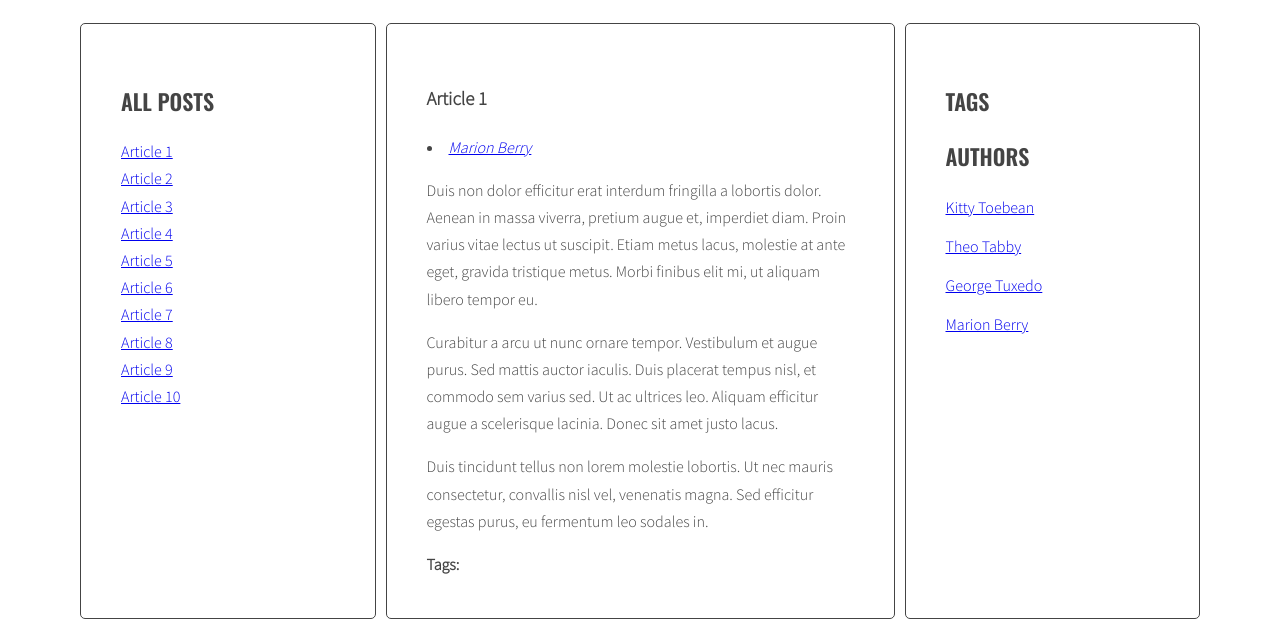
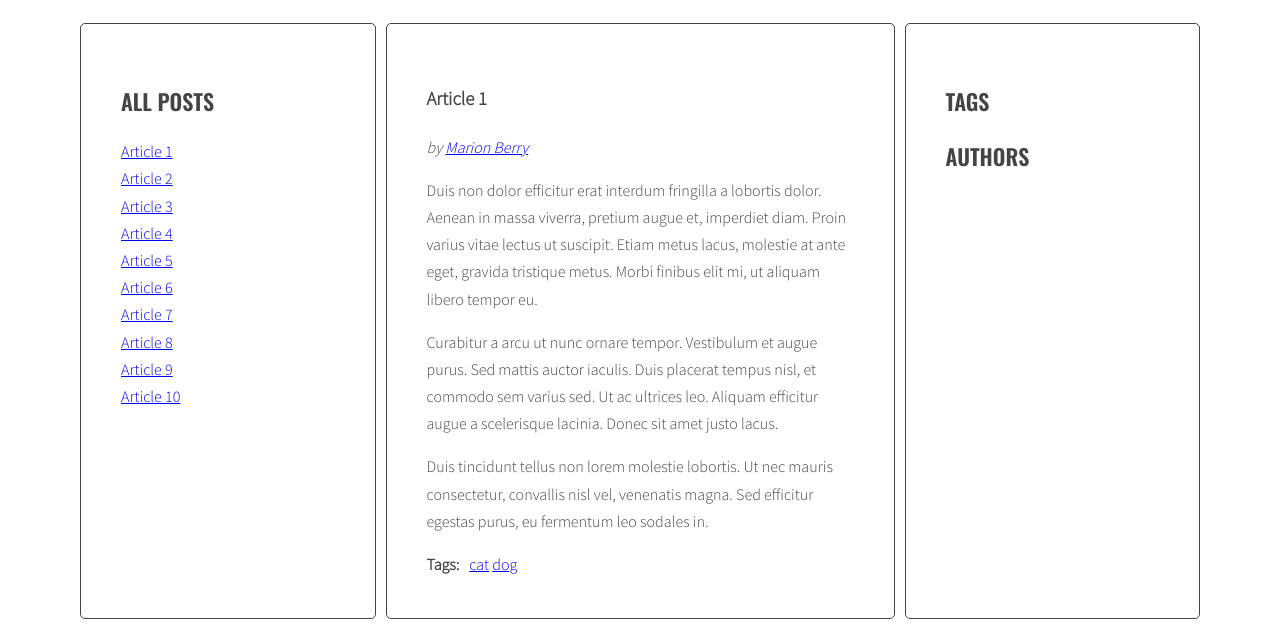
Before and after one commit to kruszyn89/javascript-blog, a website: page index.html in a window 1280 px wide. Shown: the part 220-847 px from the top of the page. Drawn offline with nearby package versions, Linux system fonts and the light colour scheme.

Commit message:
generateAuthors v2 final

```diff
--- a/index.html
+++ b/index.html
@@ -6,6 +6,7 @@
 	<link rel="stylesheet" href="https://use.fontawesome.com/releases/v5.5.0/css/all.css">
 	<link rel="stylesheet" href="css/style.css">
 </head>
+
 <body>
     <div class="blog">
         <div class="container">
@@ -14,7 +15,6 @@
             <aside class="sidebar">
               <h2 class="section-title">All posts</h2>
               <ul class="list titles">
-
               </ul>
             </aside>
             <section class="posts">
@@ -184,26 +184,6 @@
               </ul>
               <h2 class="section-title">Authors</h2>
               <ul class="list authors">
-                <li>
-                  <a href="#">
-                    <span class="author-name">Kitty Toebean</span>
-                  </a>
-                </li>
-                <li>
-                  <a href="#">
-                    <span class="author-name">Theo Tabby</span>
-                  </a>
-                </li>
-                <li>
-                  <a href="#">
-                    <span class="author-name">George Tuxedo</span>
-                  </a>
-                </li>
-                <li>
-                  <a href="#">
-                    <span class="author-name">Marion Berry</span>
-                  </a>
-                </li>
               </ul>
             </aside>
           </main>
--- a/js/script.js
+++ b/js/script.js
@@ -1,24 +1,13 @@
 {
   'use strict';
 
-
-  /* General */
-  const optArticleSelector = '.post',
-    optTitleSelector = '.post-title',
-    optArticleAuthorSelector = '.post-author',
-    optTitleListSelector = '.titles',
-    optArticleTagsSelector = '.post-tags .list';
-
-
-
-  /* Article reflection after*/
+  /* Generate Title Click Handler [DONE] */
 
   const titleClickHandler = function (event) {
     event.preventDefault();
     const clickedElement = this;
 
     /* [DONE] remove class 'active' from all article links  */
-
     const activeLinks = document.querySelectorAll('.titles a.active');
 
     for (let activeLink of activeLinks) {
@@ -26,40 +15,42 @@
     }
 
     /* [DONE]  add class 'active' to the clicked link */
-
     clickedElement.classList.add('active');
 
     /* [DONE] remove class 'active' from all articles */
-    const activeArticles = document.querySelectorAll('.posts .active');
+    const activeArticles = document.querySelectorAll('.posts.active');
 
     for (let activeArticle of activeArticles) {
       activeArticle.classList.remove('active');
     }
 
     /* [DONE] get 'href' attribute from the clicked link */
-
     const articleSelector = clickedElement.getAttribute('href');
 
     /* [DONE] find the correct article using the selector (value of 'href' attribute) */
-
-    const targetArticle = document.querySelector(articleSelector);
+    const clickedArticle = document.querySelector(articleSelector);
 
     /* [DONE] add class 'active' to the correct article */
-
-    targetArticle.classList.add('active');
+    clickedArticle.classList.add('active');
 
   };
 
   /* Generate Title List */
 
+  const optArticleSelector = '.post';
+  const optTitleSelector = '.post-title';
+  const optArticleAuthorSelector = '.post-author';
+  const optTitleListSelector = '.titles';
+  const optArticleTagsSelector = '.post-tags .list';
+
   const generateTitleLinks = function (customSelector = '') {
+
     /* remove contents of titleList */
     const titleList = document.querySelector(optTitleListSelector);
     titleList.innerHTML = '';
     // console.log('pokaz:', generateTitleLinks);
 
     /* for each article */
-
     const articles = document.querySelectorAll(optArticleSelector + customSelector);
     // console.log('pokaz: ', articles);
     let html = '';
@@ -67,21 +58,18 @@
     for (let article of articles) {
 
       /* get the article id */
-
       const articleID = article.getAttribute('id');
 
       /* find the title element */
       /* get the title from the title element */
-
       const articleTitle = article.querySelector(optTitleSelector).innerHTML;
 
       /* create HTML of the link */
-
       const linkHTML = '<li><a href="#' + articleID + '"><span>' + articleTitle + '</span></a></li>';
+      console.log(linkHTML);
 
 
       /* insert link into titleList */
-
       html = html + linkHTML;
     }
     titleList.innerHTML = html;
@@ -93,8 +81,7 @@
     link.addEventListener('click', titleClickHandler);
   }
 
-
-  /* Generate Authors */
+  /* Generate Authors [DONE] */
 
   const generateAuthors = function () {
 
@@ -106,7 +93,7 @@
     for (let article of articles) {
 
       /* [DONE] find tags wrapper */
-      const authorList = article.querySelector(optArticleAuthorSelector);
+      const titleList = article.querySelector(optArticleAuthorSelector);
 
       /* make html variable with empty string */
       let html = '';
@@ -115,14 +102,15 @@
       const authorTags = article.getAttribute('data-author');
 
       /* generate HTML of the link */
-      const authorLinkHTML = '<li><a href="#data-author ' + authorTags + '"><span>' + authorTags + '</span></a></li>';
+      const authorLinkHTML = '<span>by </span><a href="#author-' + authorTags + '"><span>' + authorTags + '</span></a>';
+      // console.log(authorLinkHTML);
 
       /* add generated code to html variable */
       html =  html + authorLinkHTML;
 
       /* insert HTML of all the links into the tags wrapper */
-      authorList.innerHTML = authorList.innerHTML + authorLinkHTML;
-      console.log(authorList);
+      titleList.innerHTML = titleList.innerHTML + authorLinkHTML;
+      // console.log(authorList);
 
       /* END LOOP: for every article: */
 
@@ -131,7 +119,68 @@
 
   };
 
-  /* Generate Tags */
+  /* Generate Author Click Handler [DONE]*/
+
+  const authorClickHandler = function (event) {
+    /* prevent default action for this event */
+    event.preventDefault();
+
+    /* make new constant named "clickedElement" and give it the value of "this" */
+    const clickedElement = this;
+    // console.log('Tag clicked ', clickedElement);
+
+    /* make a new constant "href" and read the attribute "href" of the clicked element */
+    const href = clickedElement.getAttribute('href');
+
+    /* make a new constant "tag" and extract tag from the "href" constant */
+    const tag = href.replace('#-author', '');
+
+    const authorLinks = document.querySelectorAll('a.active[href^="#-author"]');
+
+    /* START LOOP: for each active tag link */
+
+    /* remove class active */
+    for (let authorLink of authorLinks) {
+      authorLink.classList.remove('active');
+    }
+    /* END LOOP: for each active author link */
+
+    /* find all tag links with "href" attribute equal to the "href" constant */
+    const authorLinksHref = document.querySelectorAll('a[href="' + href + '"]');
+
+    /* START LOOP: for each found author link */
+
+    /* add class active */
+    for (let authorLinkHref of authorLinksHref) {
+      authorLinkHref.classList.add('active');
+    }
+
+    /* END LOOP: for each found author link */
+
+    /* execute function "generateTitleLinks" with article selector as argument */
+    generateTitleLinks('[data-author="' + tag + '"]');
+    console.log(authorClickHandler);
+
+  };
+
+  /* Authors click listener [DONE] */
+
+  const addClickListenersToAuthors = function () {
+    /* find all links to tags */
+    const allLinksToAuthors = document.querySelectorAll('a[href^="#-author"]');
+    // console.log(allLinksToAuthors);
+
+    /* START LOOP: for each link */
+    for (let link of allLinksToAuthors) {
+
+      /* add authorClickHandler as event listener for that link */
+      link.addEventListener('click', authorClickHandler);
+    }
+
+    /* END LOOP: for each link */
+  };
+
+  /* Generate Tags [DONE] */
 
   const generateTags = function () {
     /* find all articles */
@@ -167,13 +216,13 @@
         // console.log('zapis: ', linkHTML);
 
         /* add generated code to html variable */
-        titleList.classList.add('tag');
+        html = html + linkHTML;
         // console.log('zapis: ', linkHTML);
 
         /* END LOOP: for each tag */
 
         /* insert HTML of all the links into the tags wrapper */
-        html = html + linkHTML;
+        titleList.innerHTML = titleList.innerHTML + ' ' + linkHTML;
         // console.log('zapis: ', html);
 
         /* END LOOP: for every article: */
@@ -181,7 +230,7 @@
     }
   };
 
-  /* Generate Tag Click Handler */
+  /* Generate Tag Click Handler [DONE]*/
 
   const tagClickHandler = function (event) {
     /* prevent default action for this event */
@@ -196,7 +245,6 @@
 
     /* make a new constant "tag" and extract tag from the "href" constant */
     const tag = href.replace('#tag-', '');
-    console.log(tag);
 
     /* find all tag links with class active */
     const tagLinks = document.querySelectorAll('a.active[href^="#tag-"]');
@@ -221,10 +269,11 @@
 
     /* execute function "generateTitleLinks" with article selector as argument */
     generateTitleLinks('[data-tags~="' + tag + '"]');
-    console.log(generateTitleLinks);
+    // console.log(generateTitleLinks);
 
   };
 
+  /* Tags click listener [DONE]*/
   const addClickListenersToTags = function () {
     /* find all links to tags */
     const allLinksToTags = document.querySelectorAll('a[href^="#tag-"]');
@@ -239,14 +288,10 @@
     /* END LOOP: for each link */
   };
 
-
-
   generateTitleLinks();
   generateTags();
   addClickListenersToTags();
   generateAuthors();
-
-
-
+  addClickListenersToAuthors();
 
 }
```
